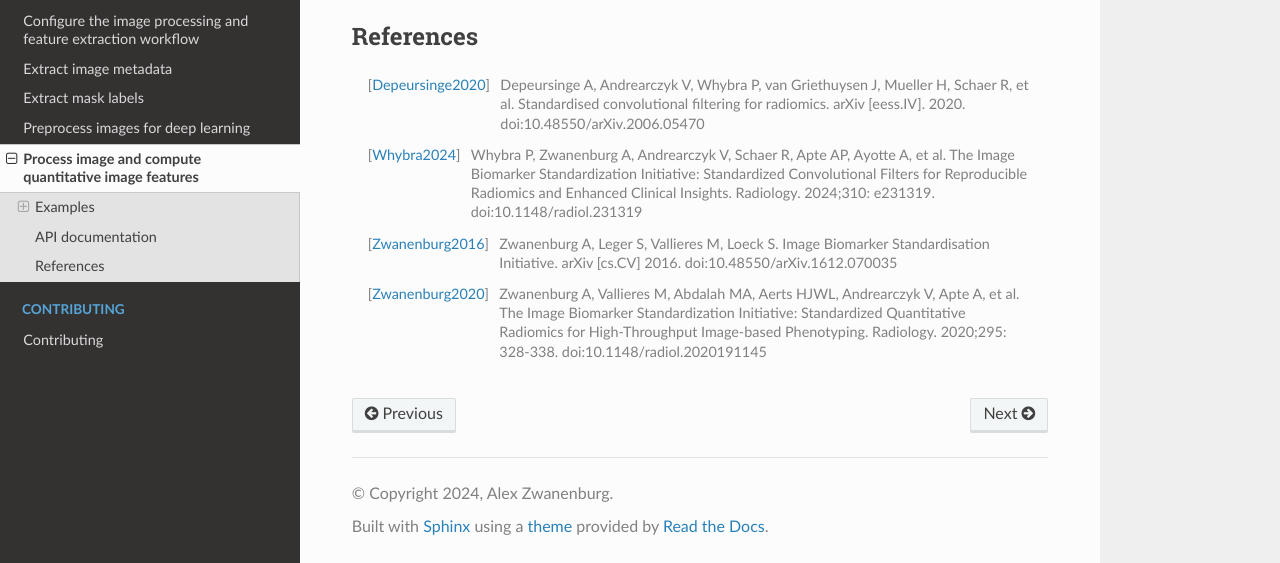
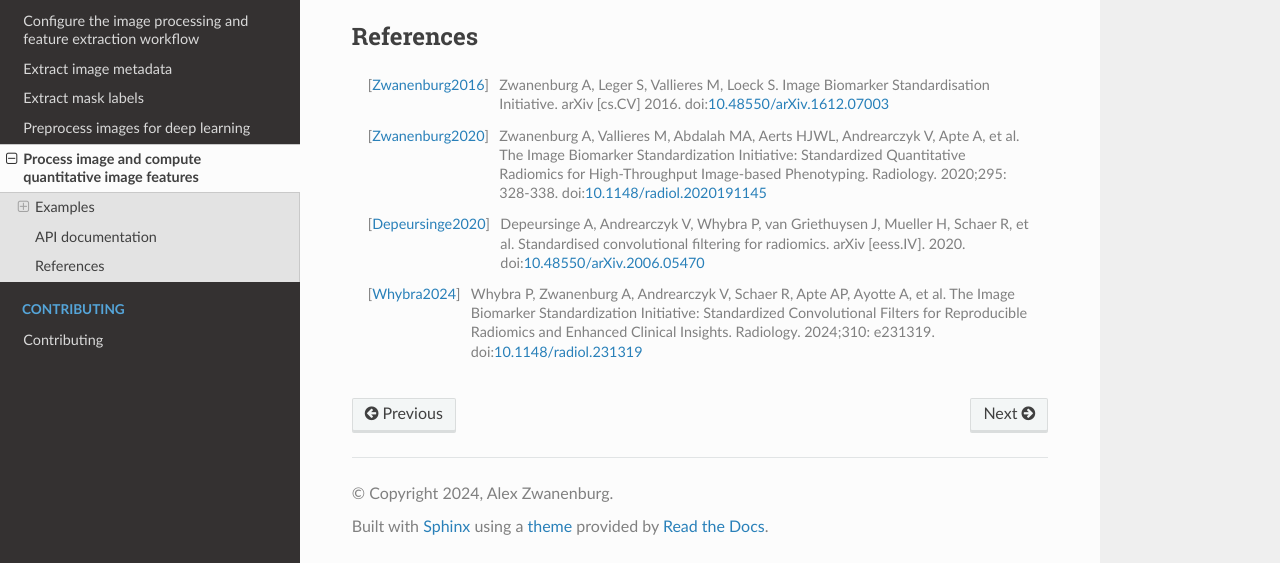
Before and after one commit to oncoray/mirp, a Sphinx documentation site: the page built from docs_source/source/quantitative_image_analysis.rst, in a window 1280 px wide and 900 px high, scrolled down 4472 px, cut to the strip 337-900 px from the top of the window. Built offline with Sphinx 7.4.7 and the Read the Docs theme 2.0.0, drawn with Linux system fonts in a browser that asks for light colours; pages that are not in the unit, such as notebooks, are missing from menus.

Commit message:
Added hyperlink to paper references in documentation.

```diff
--- a/docs_source/source/quantitative_image_analysis.rst
+++ b/docs_source/source/quantitative_image_analysis.rst
@@ -204,16 +204,19 @@ API documentation
 
 References
 ----------
+
+.. [Zwanenburg2016] Zwanenburg A, Leger S, Vallieres M, Loeck S. Image Biomarker Standardisation Initiative. arXiv
+  [cs.CV] 2016. doi:`10.48550/arXiv.1612.07003 <https://doi.org/10.48550/arXiv.1612.07003>`_
+
+.. [Zwanenburg2020] Zwanenburg A, Vallieres M, Abdalah MA, Aerts HJWL, Andrearczyk V, Apte A, et al. The Image
+  Biomarker Standardization Initiative: Standardized Quantitative Radiomics for High-Throughput Image-based
+  Phenotyping. Radiology. 2020;295: 328-338.
+  doi:`10.1148/radiol.2020191145 <https://doi.org/10.1148/radiol.2020191145>`_
+
 .. [Depeursinge2020] Depeursinge A, Andrearczyk V, Whybra P, van Griethuysen J, Mueller H, Schaer R, et al.
-  Standardised convolutional filtering for radiomics. arXiv [eess.IV]. 2020. doi:10.48550/arXiv.2006.05470
+  Standardised convolutional filtering for radiomics. arXiv [eess.IV]. 2020.
+  doi:`10.48550/arXiv.2006.05470 <https://doi.org/10.48550/arXiv.2006.05470>`_
 
 .. [Whybra2024] Whybra P, Zwanenburg A, Andrearczyk V, Schaer R, Apte AP, Ayotte A, et al. The Image Biomarker
   Standardization Initiative: Standardized Convolutional Filters for Reproducible Radiomics and Enhanced Clinical
-  Insights. Radiology. 2024;310: e231319. doi:10.1148/radiol.231319
-
-.. [Zwanenburg2016] Zwanenburg A, Leger S, Vallieres M, Loeck S. Image Biomarker Standardisation Initiative. arXiv
-  [cs.CV] 2016. doi:10.48550/arXiv.1612.070035
-
-.. [Zwanenburg2020] Zwanenburg A, Vallieres M, Abdalah MA, Aerts HJWL, Andrearczyk V, Apte A, et al. The Image
-  Biomarker Standardization Initiative: Standardized Quantitative Radiomics for High-Throughput Image-based
-  Phenotyping. Radiology. 2020;295: 328-338. doi:10.1148/radiol.2020191145
+  Insights. Radiology. 2024;310: e231319. doi:`10.1148/radiol.231319 <https://doi.org/10.1148/radiol.231319>`_
```
Also changed, not shown: docs_source/source/introduction.rst (+7 -5 lines).
